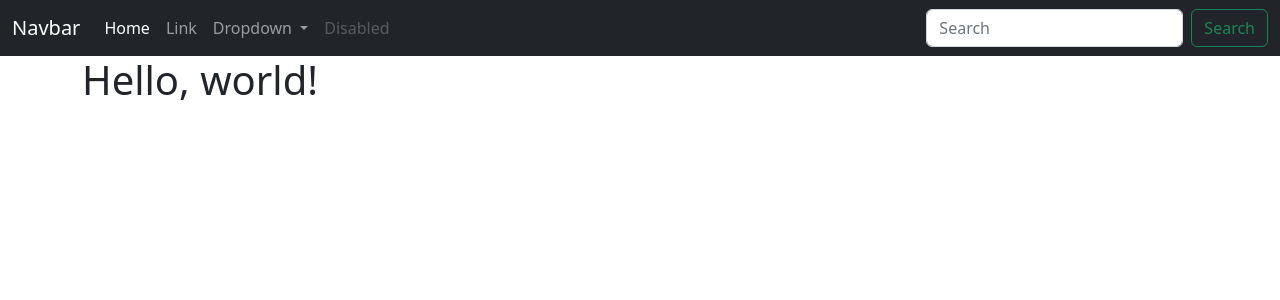
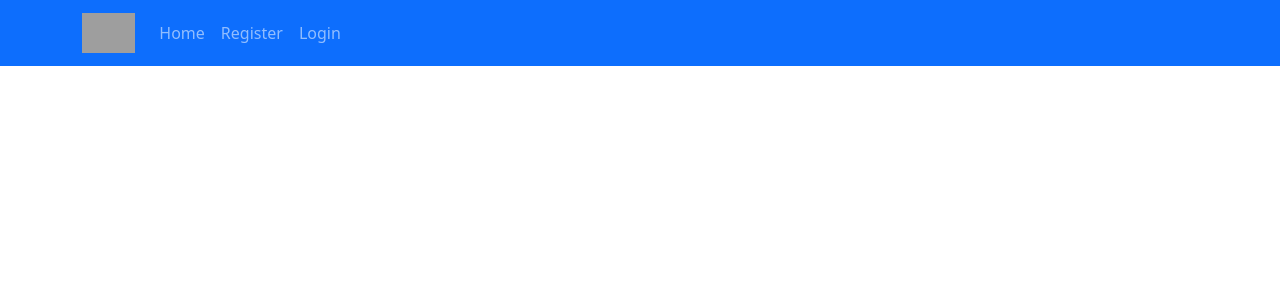
Before and after one commit to ZakLiles/trading-journal, a Flask app: template templates/base.html in a window 1280 px wide. Shown: the top 300 px of the page. Run offline with Flask 2, Linux system fonts and the light colour scheme; the template is opened without the code that fills it, so the values that code supplies are empty; grey boxes are pictures that could not be loaded.

Commit message:
Updated navbar

```diff
--- a/templates/base.html
+++ b/templates/base.html
@@ -3,7 +3,7 @@
   <head>
     <meta charset="utf-8">
     <meta name="viewport" content="width=device-width, initial-scale=1">
-    <title>Bootstrap demo</title>
+    <title>Trading Journal</title>
     <link href="https://cdn.jsdelivr.net/npm/bootstrap@5.2.0/dist/css/bootstrap.min.css" rel="stylesheet" integrity="sha384-gH2yIJqKdNHPEq0n4Mqa/HGKIhSkIHeL5AyhkYV8i59U5AR6csBvApHHNl/vI1Bx" crossorigin="anonymous">
   </head>
   <body>
--- a/templates/navbar.html
+++ b/templates/navbar.html
@@ -1,36 +1,40 @@
-<nav class="navbar navbar-expand-lg navbar-dark bg-dark">
-        <div class="container-fluid">
-        <a class="navbar-brand" href="#">Navbar</a>
-        <button class="navbar-toggler" type="button" data-bs-toggle="collapse" data-bs-target="#navbarSupportedContent" aria-controls="navbarSupportedContent" aria-expanded="false" aria-label="Toggle navigation">
+<nav class="navbar navbar-expand-lg navbar-dark bg-primary fixed-top">
+    <div class="container">
+      <a href="{{ url_for('main.home') }}" class="navbar-brand">
+        <img src="{{ url_for('static', filename='images/logo.png') }}" height="40px">
+      </a>
+      <button class="navbar-toggler" type="button"
+              data-toggle="collapse" data-target="#navbarResponsive"
+              aria-controls="navbarResponsive" aria-expanded="false"
+              aria-label="Toggle navigation">
         <span class="navbar-toggler-icon"></span>
       </button>
-        <div class="collapse navbar-collapse" id="navbarSupportedContent">
-            <ul class="navbar-nav me-auto mb-2 mb-lg-0">
+      <div class="collapse navbar-collapse" id="navbarResponsive">
+        <ul class="navbar-nav ml-auto">
+          <li class="nav-item {{ 'active' if active_page == 'home' }}">
+            <a href="{{ url_for('main.home') }}" class="nav-link">Home</a>
+          </li>
+          {% if current_user.is_authenticated() %}
+          {% if current_user.is_active() %}
+          <li class="nav-item {{ 'active' if active_page == 'account' }}">
+            <a href="{{ url_for('account.show', username=current_user.username) }}" class="nav-link">Account ({{ current_user.username }})</a>
+          </li>
+          <li class="nav-item {{ 'active' if active_page == 'my_gigs' }}">
+             <a href="{{ url_for('gig.my_gigs') }}" class="nav-link">My gigs</a>
+         </li>
+         {% endif %}
           <li class="nav-item">
-                <a class="nav-link active" aria-current="page" href="#">Home</a>
+            <a href="{{ url_for('auth.logout') }}" class="nav-link">Logout</a>
           </li>
-            <li class="nav-item">
-                <a class="nav-link" href="#">Link</a>
+          {% else %}
+          <li class="nav-item {{ 'active' if active_page == 'register' }}">
+            <a href="{{ url_for('auth.register') }}" class="nav-link">Register</a>
           </li>
-            <li class="nav-item dropdown">
-                <a class="nav-link dropdown-toggle" href="#" role="button" data-bs-toggle="dropdown" aria-expanded="false">
-                Dropdown
-                </a>
-                <ul class="dropdown-menu">
-                <li><a class="dropdown-item" href="#">Action</a></li>
-                <li><a class="dropdown-item" href="#">Another action</a></li>
-                <li><hr class="dropdown-divider"></li>
-                <li><a class="dropdown-item" href="#">Something else here</a></li>
+          <li class="nav-item {{ 'active' if active_page == 'login' }}">
+            <a href="{{ url_for('auth.login') }}" class="nav-link">Login</a>
+          </li>
+          {% endif %}
         </ul>
-            </li>
-            <li class="nav-item">
-                <a class="nav-link disabled">Disabled</a>
-            </li>
-            </ul>
-            <form class="d-flex" role="search">
-            <input class="form-control me-2" type="search" placeholder="Search" aria-label="Search">
-            <button class="btn btn-outline-success" type="submit">Search</button>
-            </form>
       </div>
     </div>
   </nav>
```
Lines whose indentation alone changed are shown as unchanged.
